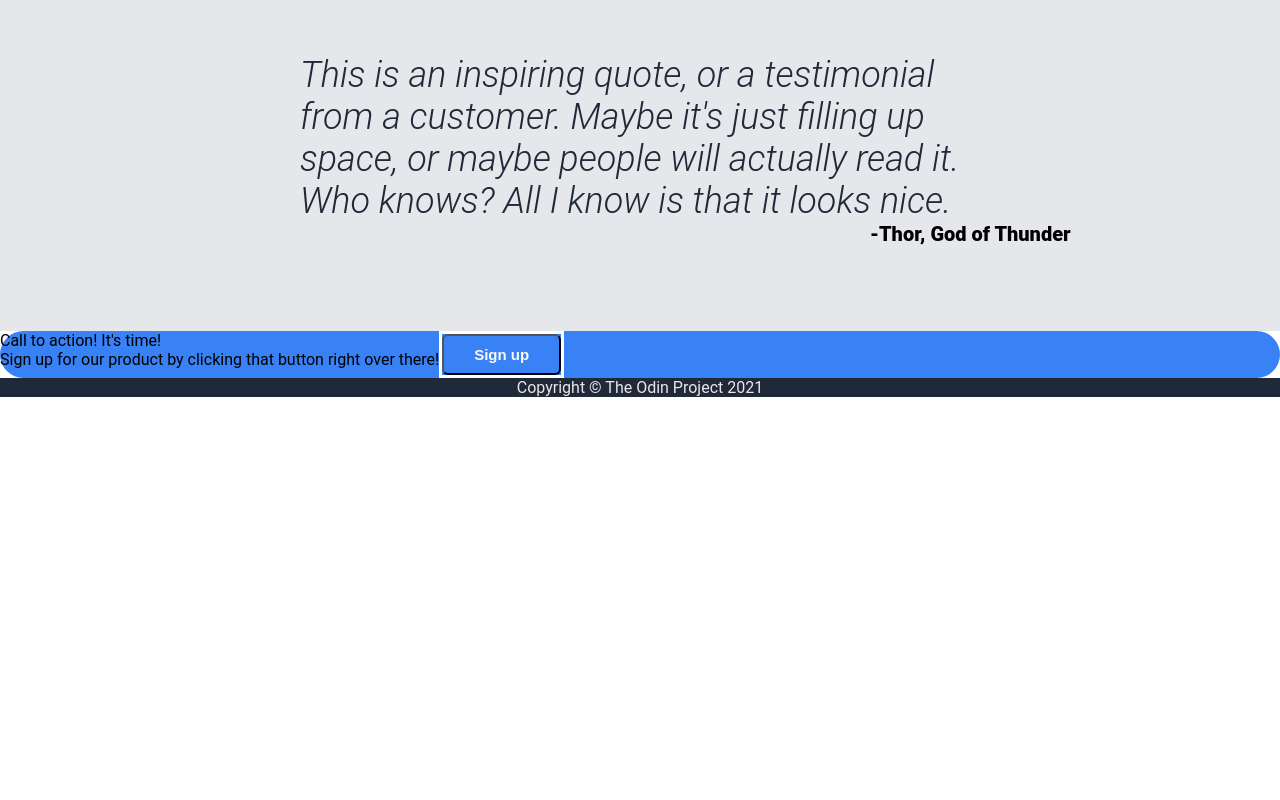
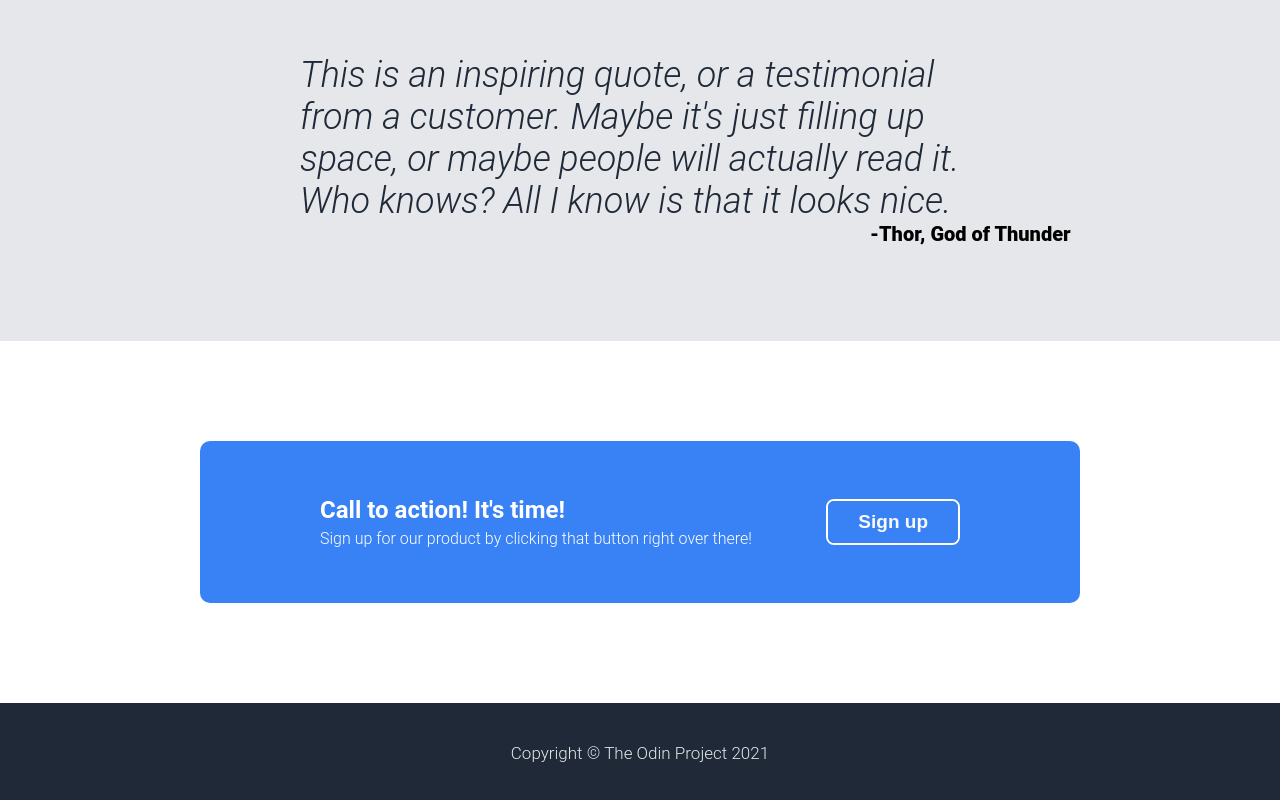
Before and after one commit to abbijohnson111/odin-landing-page, a plain HTML site: page index.html in a window 1280 px wide. Shown: the part 1084-1884 px from the top of the page. Before the commit the page ends 1481 px from the top, so only its background shows below. Drawn offline with Linux system fonts and the light colour scheme; a web font is replaced by a local one.

Commit message:
Styling
Finished call to action section and footer. Done. Finally.

```diff
--- a/index-style.css
+++ b/index-style.css
@@ -133,20 +133,44 @@ p {
 .quoteperson {
     font-weight: 900;
     font-size: 20px;
-    padding-bottom: 85px;
+    padding-bottom: 95px;
     padding-left: 870px;
 }
 
 /** call to action (ad?) **/
 
 .maincall{
+    padding: 100px 200px;
+}
+
+.callbox {
+    background: #3882f6;
+    border-radius: 10px;
     display: flex;
-    background: #3882f6;
-    border-radius: 50px;
+    justify-content: space-between;
+    align-items: center;
+    padding: 55px 70px;
+}
+
+.calltext {
+    color: white;
+    padding-left: 50px;
+}
+
+.call {
+    font-weight: 600;
+    font-size: 24px;
+    padding-bottom: 5px;
+}
+
+.callbody {
+    font-weight: 300;
 }
 
 .callbutton {
-    border: solid 3px white;
+    border: solid 2px white;
+    border-radius: 8px;
+    margin-right: 50px;
 }
 
 /** footer **/
@@ -154,8 +178,9 @@ p {
 .footer {
     background: #1f2937;
     color: #E5E7EB;
-    padding: auto;
-    margin: auto;
+    font-weight: 300;
+    font-size: 17px;
+    padding: 40px 0px;
     display: flex;
     justify-content: center;
     align-items: center;
@@ -171,7 +196,8 @@ button {
     border-radius: 6px;
     padding: 10px 30px;
     font-weight: bold;
-    font-size: 15px;
+    font-size: 19px;
+    border: none;
 }
 
 /** a = links **/
--- a/index.html
+++ b/index.html
@@ -71,12 +71,14 @@
 
     <div class="maincall">
 
+        <div class="callbox">
             <div class="calltext">
         <div class="call"><p>Call to action! It's time!</p></div>
         <div class="callbody"><p>Sign up for our product by clicking that button right over there!</p></div>
             </div>
 
         <div class="callbutton"><button>Sign up</button></div>
+        </div>
 
     </div>
 
```
